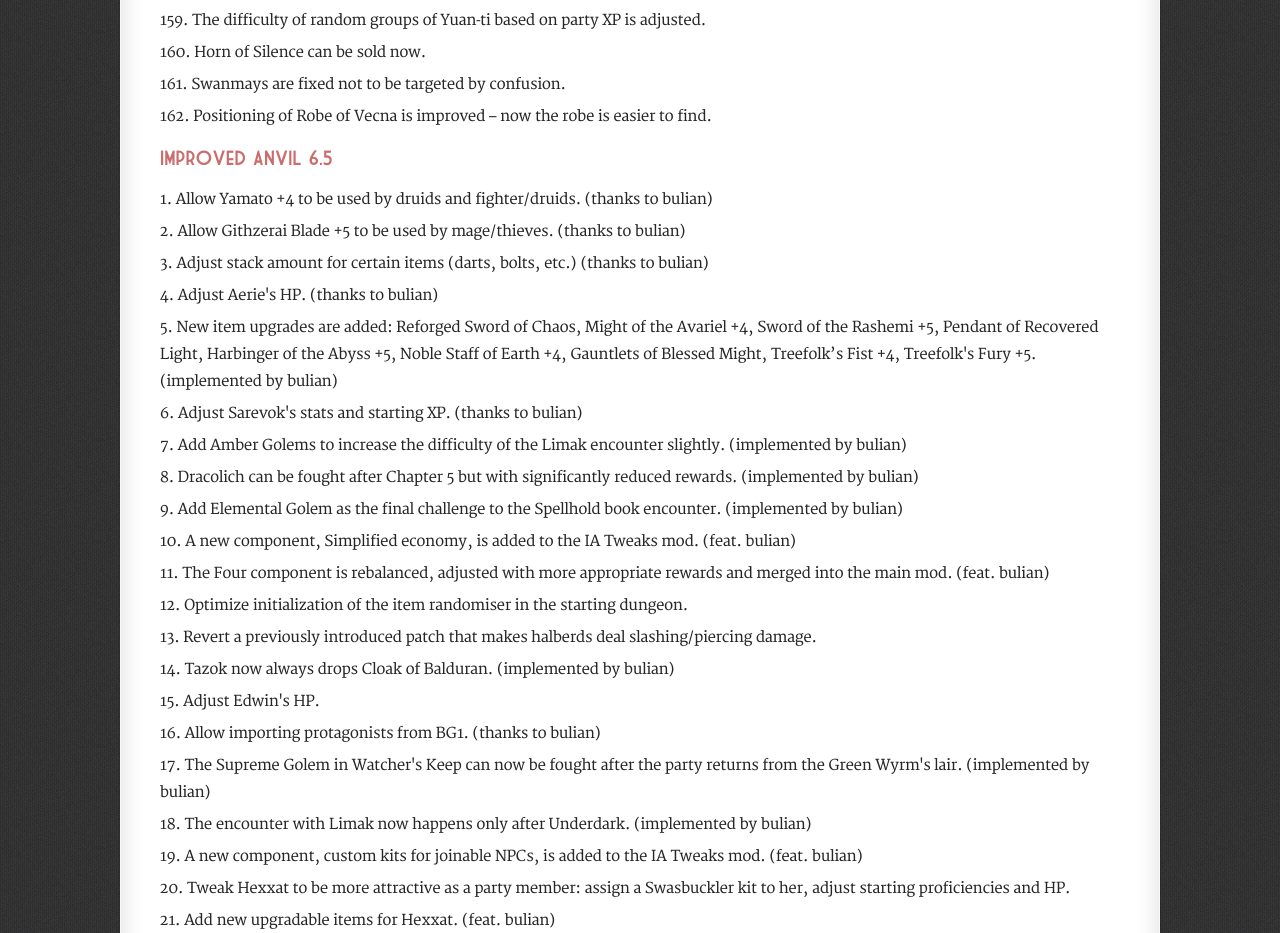
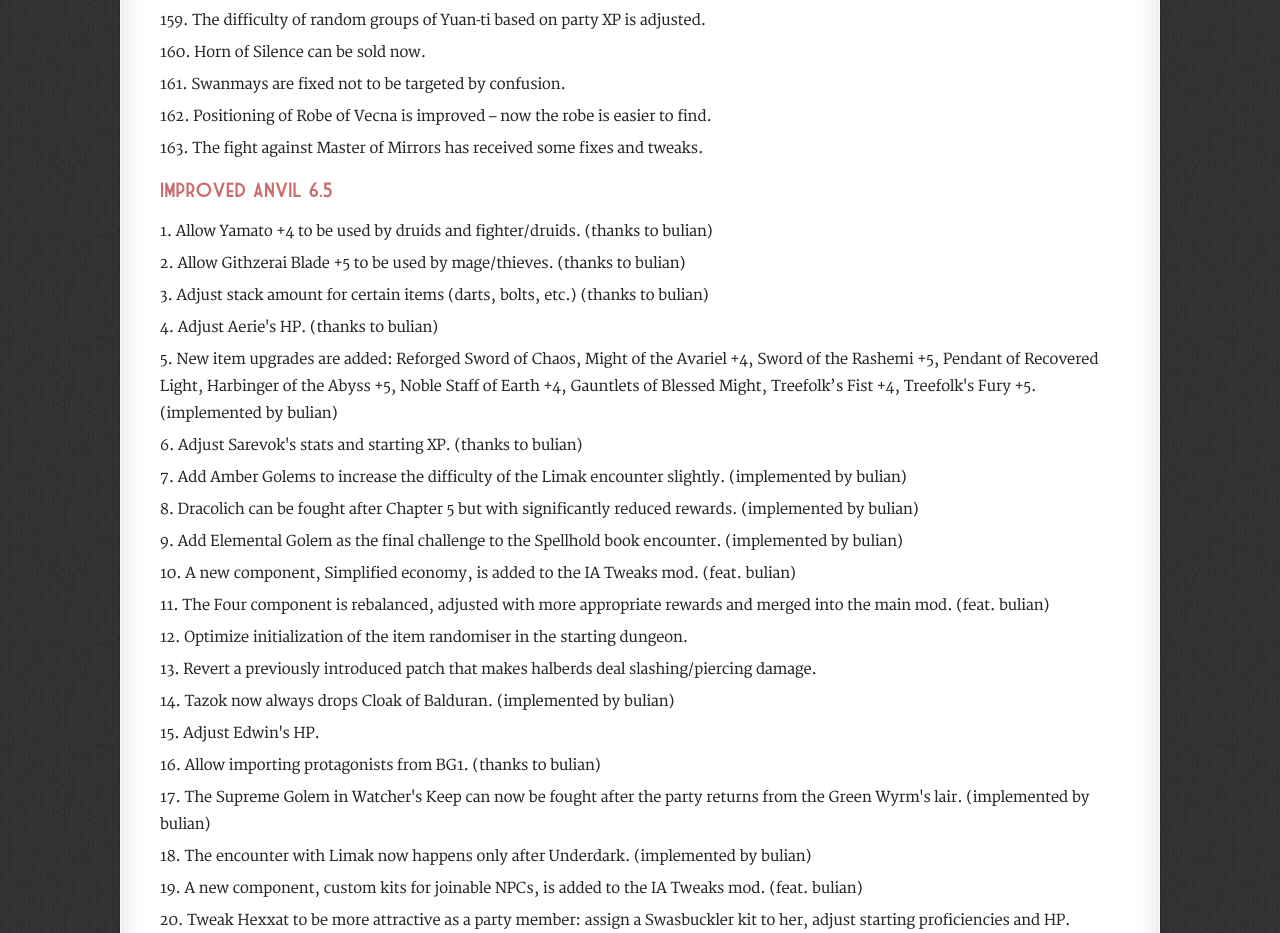
Before and after one commit to critto-bg/ImprovedAnvil, a plain HTML site: page ImprovedAnvil/readme/fixes.html in a window 1280 px wide. Shown: the part 6085-7018 px from the top of the page. Drawn offline with Linux system fonts and the light colour scheme; a script that the page names is missing.

Commit message:
fixes to the MOM fight

```diff
--- a/ImprovedAnvil/readme/fixes.html
+++ b/ImprovedAnvil/readme/fixes.html
@@ -405,6 +405,8 @@
 
             <li>Positioning of Robe of Vecna is improved – now the robe is easier to find.</li>
 
+            <li>The fight against Master of Mirrors has received some fixes and tweaks.</li>
+
             </ol>
 
             <h4>Improved Anvil 6.5</h4>
```
Also changed, not shown: 4 other files.
